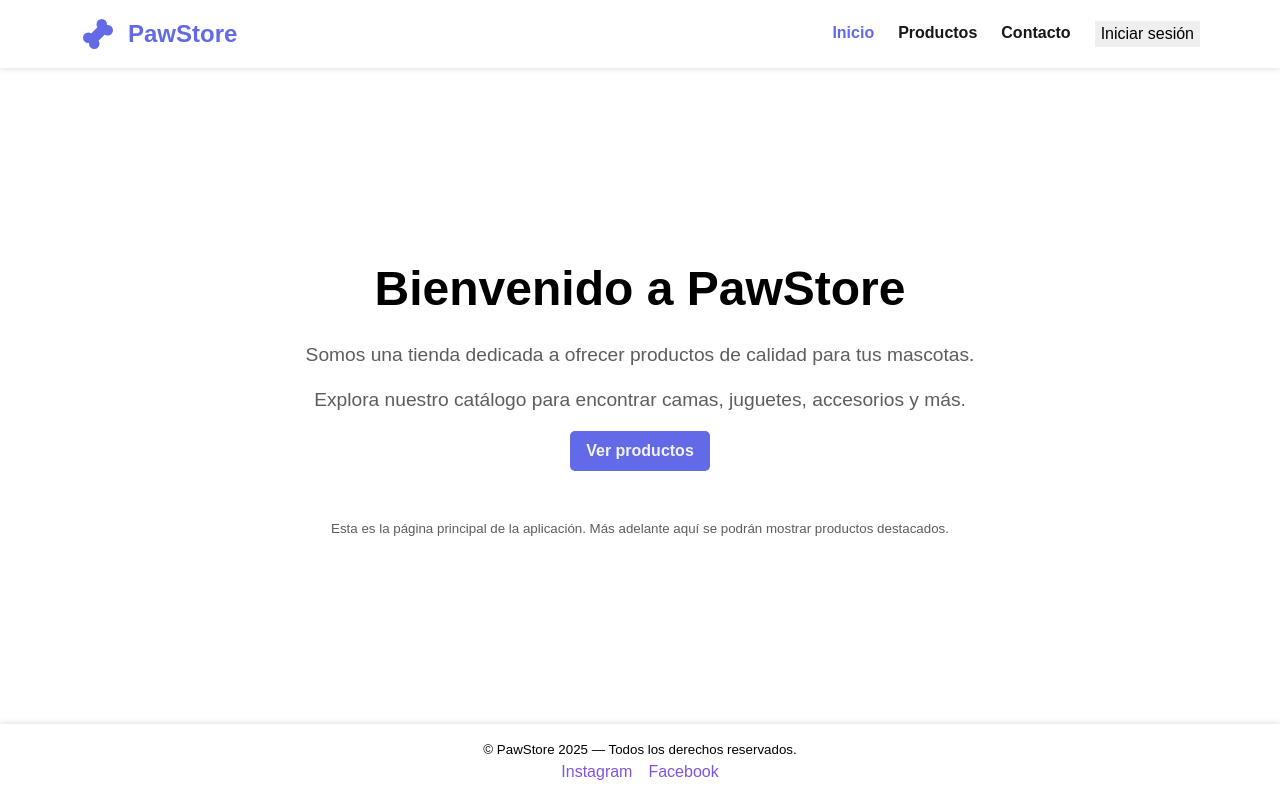
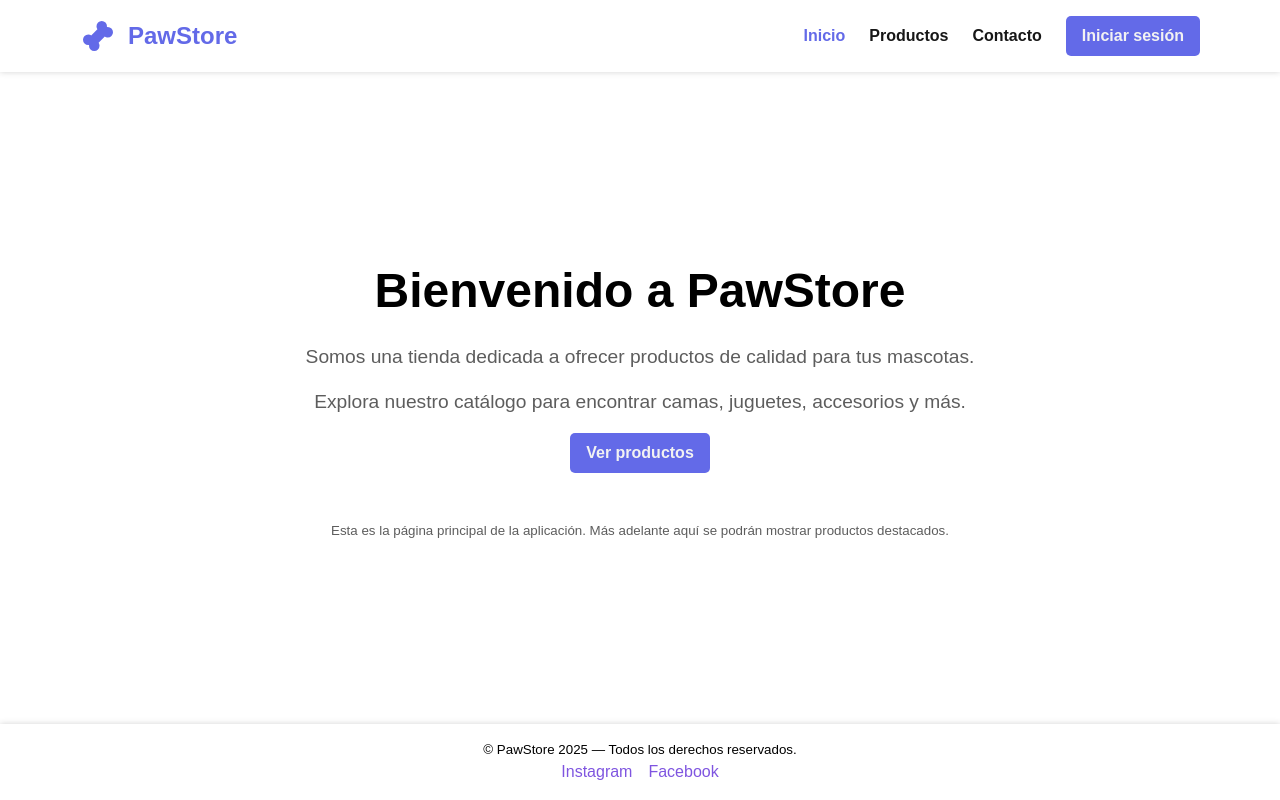
Before and after one commit to Czar81/PawStore, a React (Vite) app: page / in a window 1280 px wide. Built offline with nearby package versions, Linux system fonts and the light colour scheme; no server answers.

Commit message:
Modify btn css

```diff
--- a/src/components/generic/AuthSection.jsx
+++ b/src/components/generic/AuthSection.jsx
@@ -31,7 +31,7 @@ function AuthSection({ setActiveView }) {
           </button>
         </>
       ) : (
-        <button className="btn-login-nav" onClick={handleLoginClick}>
+        <button className="btn btn-lilac" onClick={handleLoginClick}>
           Iniciar sesión
         </button>
       )}
--- a/src/components/product/ProductCard.jsx
+++ b/src/components/product/ProductCard.jsx
@@ -12,7 +12,7 @@ function ProductCard({ product, onClick }) {
         <h3>{productName}</h3>
         <p className="price">₡{productPrice}</p>
         <p className="category">{productCategory}</p>
-        <button className="btn-lilac" type="button" onClick={onClick}>
+        <button className="btn btn-lilac" type="button" onClick={onClick}>
           Ver detalles
         </button>
       </div>
--- a/src/components/product/ProductDashboard.jsx
+++ b/src/components/product/ProductDashboard.jsx
@@ -76,14 +76,14 @@ function ProductDashboard() {
                 <td className="dashboard-cell">{product.amount || product.stock}</td>
                 <td className="dashboard-cell dashboard-actions">
                   <button
-                    className="btn-lilac"
+                    className="btn btn-lilac"
                     type="button"
                     onClick={() => setSelectedId(product.id_product || product.id)}
                   >
                     Editar
                   </button>
                   <button
-                    className="btn-lilac"
+                    className="btn btn-lilac"
                     type="button"
                     onClick={() => handleDelete(product.id_product || product.id)}
                   >
--- a/src/pages/HomePage.jsx
+++ b/src/pages/HomePage.jsx
@@ -12,7 +12,7 @@ function StartPage({ setActiveView }) {
       </p>
       <button
         type="button"
-        className="btn-lilac"
+        className="btn btn-lilac"
         onClick={() => setActiveView('products')}
       >
         Ver productos
--- a/src/pages/ProductPage.jsx
+++ b/src/pages/ProductPage.jsx
@@ -33,7 +33,7 @@ function ProductPage({ setActiveView }) {
           completar la compra.
         </small>
         <button
-          className="btn-lilac"
+          className="btn btn-lilac"
           type="button"
           onClick={() => setActiveView('products')}
         >
--- a/src/styles/componets.css
+++ b/src/styles/componets.css
@@ -78,8 +78,7 @@ footer {
 }
 
 /*Btns*/
-.btn-lilac,
-.btn-blank {
+.btn {
   font-weight: 600;
   padding: 0.5rem 1rem;
   border-radius: 5px;
--- a/src/styles/layout.css
+++ b/src/styles/layout.css
@@ -27,6 +27,7 @@ nav {
   display: flex;
   gap: 1.5rem;
   list-style: none;
+  align-items: center;
   margin: 0;
   padding: 0;
 }
```
